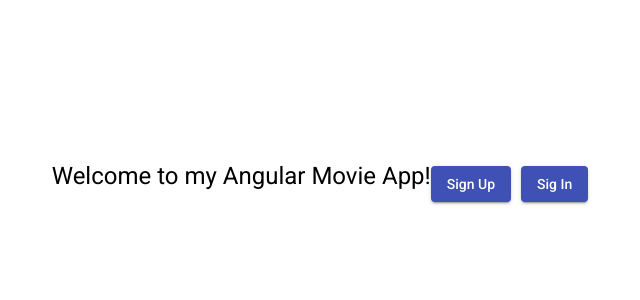
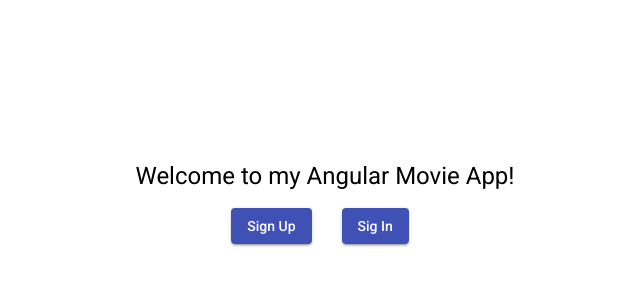
Before and after one commit to FluffyderDelphin/AngularMovieApp-Angular-client, an Angular app: page /welcome in a window 1280 px wide. Shown: the top 300 px of the page, without its empty margins (315-955 px from the left). Built offline with nearby package versions, Linux system fonts and the light colour scheme.

Commit message:
added simple welcome screen styling

```diff
--- a/src/app/welcome-page/welcome-page.component.css
+++ b/src/app/welcome-page/welcome-page.component.css
@@ -4,4 +4,11 @@
   align-items: center;
   margin: 10rem;
 }
+
+.welcome-buttons {
+  display: flex;
+  align-items: center;
+  justify-content: center;
+  gap: 20px;
+}
 /*# sourceMappingURL=welcome-page.component.css.map */
--- a/src/app/welcome-page/welcome-page.component.html
+++ b/src/app/welcome-page/welcome-page.component.html
@@ -1,7 +1,10 @@
 <div class="main-page">
+  <div class="container">
     <h1>
       Welcome to my Angular Movie App!
     </h1>
+
+    <div class="welcome-buttons">
       <button
         mat-raised-button
         (click)="openUserRegistrationDialog()"
@@ -19,3 +22,5 @@
         Sig In
       </button>
     </div>
+  </div>
+</div>
--- a/src/app/welcome-page/welcome-page.component.min.css
+++ b/src/app/welcome-page/welcome-page.component.min.css
@@ -1,2 +1,2 @@
-.main-page{display:flex;justify-content:center;align-items:center;margin:10rem}
+.main-page{display:flex;justify-content:center;align-items:center;margin:10rem}.welcome-buttons{display:flex;align-items:center;justify-content:center;gap:20px}
 /*# sourceMappingURL=welcome-page.component.min.css.map */
--- a/src/app/welcome-page/welcome-page.component.scss
+++ b/src/app/welcome-page/welcome-page.component.scss
@@ -4,3 +4,10 @@
     align-items: center;
     margin: 10rem;
 }
+
+.welcome-buttons{
+    display: flex;
+    align-items: center;
+    justify-content: center;
+    gap: 20px;
+}
```
Also changed, not shown: 2 other files (tests, documents, lock files or other folders). Lines whose indentation alone changed are shown as unchanged.
